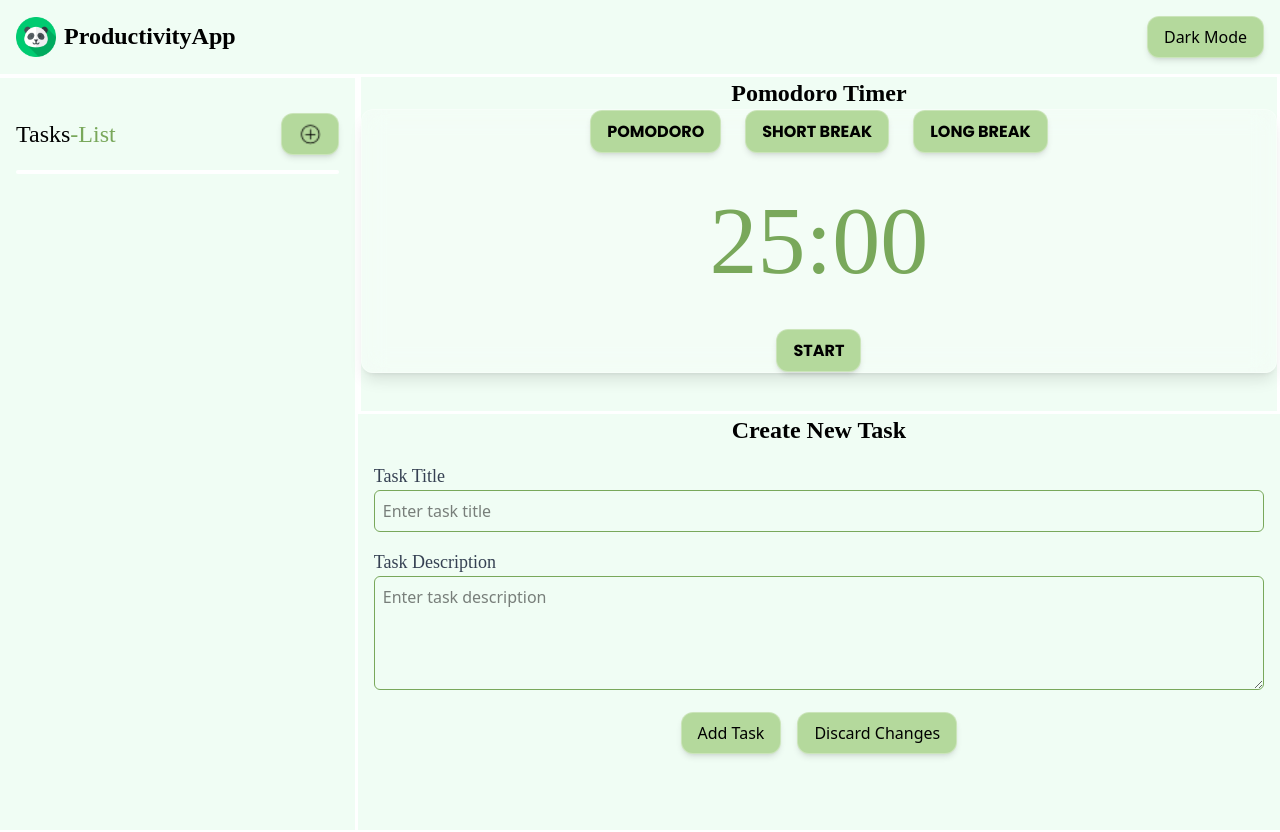
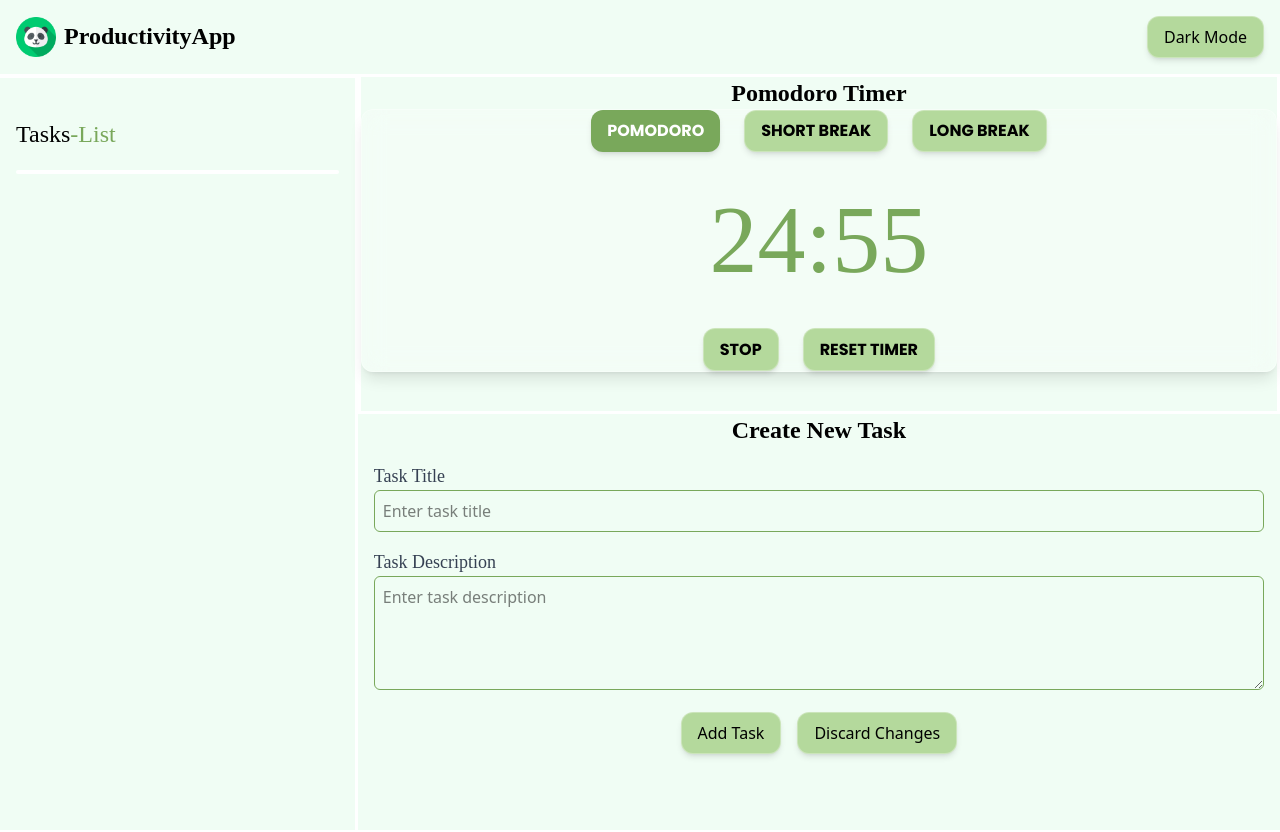
Before and after one commit to muqeet007/Productivity-Dashboard-React, a React (Vite) app: page / in a window 1280 px wide. Shown: the top 832 px of the page. Built offline with nearby package versions, Linux system fonts and the light colour scheme; a web font is replaced by a local one.

Commit message:
All main functionalities completed except Dark mode

```diff
--- a/src/components/Tasklist.jsx
+++ b/src/components/Tasklist.jsx
@@ -1,6 +1,5 @@
 import { useContext } from "react";
 import { TaskContext } from "../context/TaskContext";
-import addIcon from "../assets/plus-circle.png";
 import TaskItem from "./Taskitem";
 
 const TaskList = () => {
@@ -23,16 +22,6 @@ const TaskList = () => {
         </h2>
         <span className="absolute bottom-0 left-0 w-full h-1 bg-white rounded-full"></span>
        </div>
-
-       <div>
-             <button
-            className="backdrop-blur-md bg-greeny border border-white/30 text-black px-4 py-2 rounded-xl shadow-md
-            hover:bg-white/20 hover:text-greeno transition cursor-pointer focus:outline-none focus:ring-2 focus:ring-white/40"
-          >
-                 <img src={addIcon} alt="Add" className="w-6 h-6" />
-          </button>
-       </div>
-
       </div>
 
       {/* Task items will go here */}
--- a/src/components/Timer.jsx
+++ b/src/components/Timer.jsx
@@ -1,52 +1,116 @@
 import addIcon from "../assets/plus-circle.png";
+import { useState,useEffect } from "react";
 
 const Timer = () => {
+
+  const [mode, setMode] = useState("pomo"); // three modes: pomo, short, long
+  const [timeLeft, setTimeLeft] = useState(1500); // 25 minutes in seconds
+  const [isRunning, setIsRunning] = useState(true); // to check if timer is running or not
+
+  const handleModeChange = (newMode) => {
+    setMode(newMode);
+    setIsRunning(true); // stop timer when mode changes
+
+    if (newMode === "pomo") setTimeLeft(25 * 60);
+    else if (newMode === "short") setTimeLeft(5 * 60);
+    else if (newMode === "long") setTimeLeft(15 * 60);
+  };
+
+   // Timer logic: countdown when running
+  useEffect(() => {
+    let interval = null;
+
+    if (isRunning && timeLeft > 0) {
+      interval = setInterval(() => {
+        setTimeLeft((prev) => prev - 1);
+      }, 1000);
+    } else {
+      clearInterval(interval);
+    }
+
+    return () => clearInterval(interval);
+  }, [isRunning, timeLeft]);
+
+  // Format seconds to MM:SS
+  const formatTime = (seconds) => {
+    const mins = Math.floor(seconds / 60)
+      .toString()
+      .padStart(2, "0");
+    const secs = (seconds % 60).toString().padStart(2, "0");
+    return `${mins}:${secs}`;
+  };
+
   return (
-
     <div className="flex flex-col bg-green-50 items-center h-85 border-3 border-white">
-        {/* Dynamic text */}
+      {/* Dynamic text */}
       <h3 className="text-2xl font-extrabold font-secondary text-black">
         Pomodoro Timer
       </h3>
 
-     <div className="w-full border border-white/30 backdrop-blur-md bg-white/20 rounded-xl shadow-lg ">
+      <div className="w-full border border-white/30 backdrop-blur-md bg-white/20 rounded-xl shadow-lg ">
         <div className="flex space-x-6 justify-center">
-            <button
-            className="text-tertiary backdrop-blur-md bg-greeny border border-white/30 text-black px-4 py-2 rounded-xl shadow-md hover:bg-white/20
-            hover:text-greeno transition cursor-pointer focus:outline-none focus:ring-2 focus:ring-white/40"
+          <button
+            onClick={() => handleModeChange("pomo")}
+            className={`transition-colors delay-100 px-4 py-2 rounded-xl shadow-md font-tertiary font-bold ${
+              mode === "pomo"
+                ? "bg-greeno text-white"
+                : "backdrop-blur-md bg-greeny border border-white/30 text-black hover:bg-white/20 hover:text-greeno transition"
+            }`}
           >
             <span className="font-tertiary font-bold">POMODORO</span>
-            {/* Dynamic start/stop */}
           </button>
 
-           <button
-            className="text-tertiary backdrop-blur-md bg-greeny border border-white/30 text-black px-4 py-2 rounded-xl shadow-md hover:bg-white/20
-            hover:text-greeno transition cursor-pointer focus:outline-none focus:ring-2 focus:ring-white/40"
+          <button
+            onClick={() => handleModeChange("short")}
+            className={`transition-colors delay-100 px-4 py-2 rounded-xl shadow-md font-tertiary font-bold ${
+              mode === "short"
+                ? "bg-greeno text-white"
+                : "backdrop-blur-md bg-greeny border border-white/30 text-black hover:bg-white/20 hover:text-greeno transition"
+            }`}
           >
             <span className="font-tertiary font-bold">SHORT BREAK</span>
-            {/* Dynamic start/stop */}
           </button>
 
-           <button
-            className="text-tertiary backdrop-blur-md bg-greeny border border-white/30 text-black px-4 py-2 rounded-xl shadow-md hover:bg-white/20
-            hover:text-greeno transition cursor-pointer focus:outline-none focus:ring-2 focus:ring-white/40"
+          <button
+           onClick={() => handleModeChange("long")}
+            className={`transition-colors delay-100 px-4 py-2 rounded-xl shadow-md font-tertiary font-bold ${
+              mode === "long"
+                ? "bg-greeno text-white"
+                : "backdrop-blur-md bg-greeny border border-white/30 text-black hover:bg-white/20 hover:text-greeno transition"
+            }`}
           >
             <span className="font-tertiary font-bold">LONG BREAK</span>
-            {/* Dynamic start/stop */}
           </button>
+        </div>
 
-        </div>
         <div className="text-8xl font-number text-greeno mt-10 text-center">
-          25:00
+          {formatTime(timeLeft)}
         </div>
 
         <div className="flex space-x-6 mt-10 justify-center">
           <button
+            onClick={() => setIsRunning(!isRunning)}
             className="text-tertiary backdrop-blur-md bg-greeny border border-white/30 text-black px-4 py-2 rounded-xl shadow-md hover:bg-white/20
-            hover:text-greeno transition cursor-pointer focus:outline-none focus:ring-2 focus:ring-white/40"
+            hover:text-greeno transition cursor-pointer focus:outline-none focus:ring-2 focus:ring-white/40 duration-300"
           >
-            <span className="font-tertiary font-bold">START</span>
-            {/* Dynamic start/stop */}
+            <span className="font-tertiary font-bold">
+              {isRunning ? "STOP" : "START"}
+            </span>
+          </button>
+
+          <button
+           onClick={() => {
+              setIsRunning(false);
+              if (mode === "pomo") setTimeLeft(25 * 60);
+              else if (mode === "short") setTimeLeft(5 * 60);
+              else if (mode === "long") setTimeLeft(15 * 60);
+            }}
+            className="text-tertiary backdrop-blur-md bg-greeny border border-white/30 text-black px-4 py-2 rounded-xl shadow-md hover:bg-white/20
+            hover:text-greeno transition cursor-pointer focus:outline-none focus:ring-2 focus:ring-white/40 duration-300"
+          >
+            <span className="font-tertiary font-bold">
+              RESET TIMER
+            </span>
           </button>
         </div>
       </div>
```
